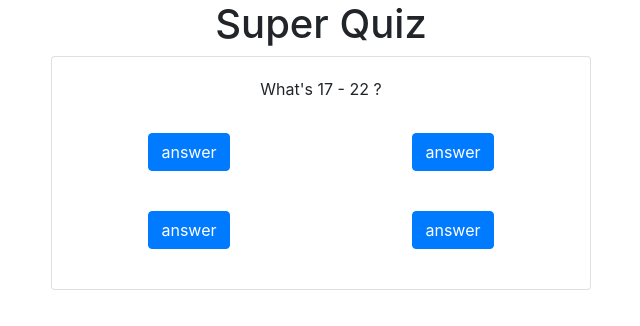
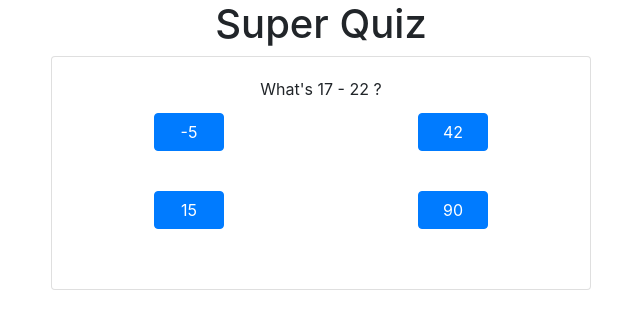
Before and after one commit to nucknine/vuejs, a Vue app in the folder my-app/: page / in a window 1280 px wide. Shown: the top 326 px of the page, without its empty margins (319-959 px from the left). Built offline with nearby package versions, Linux system fonts and the light colour scheme.

Commit message:
random answers

```diff
--- a/my-app/src/App.vue
+++ b/my-app/src/App.vue
@@ -3,7 +3,11 @@
     <div class="row">
       <div class="col-sm-12 text-center"><h1>Super Quiz</h1></div>
       <app-all-answers :question="question">
-        <app-answer v-for="answ in 4" :key="answ"></app-answer>
+        <app-answer
+          v-for="(answ, index) in answers"
+          :key="answ">
+          {{ index == operation ? answer : answ }}
+        </app-answer>
       </app-all-answers>
     </div>
   </div>
@@ -19,26 +23,32 @@ export default {
     return {
       firstNumber: Math.floor(Math.random() * 30),
       secondNumber: Math.floor(Math.random() * 30),
-      operation: Math.floor(Math.random() * 4) + 1
+      operation: Math.floor(Math.random() * 4),
+      answers: []
+    }
+  },
+  created () {
+    for (let i = 0; i < 4; i++) {
+      this.answers.push(Math.floor(Math.random() * 100))
     }
   },
   computed: {
     question () {
       let operation
       switch (this.operation) {
-        case 1 : operation = '-'; break
-        case 2 : operation = '+'; break
-        case 3 : operation = '*'; break
-        case 4 : operation = '/'; break
+        case 0 : operation = '-'; break
+        case 1 : operation = '+'; break
+        case 2 : operation = '*'; break
+        case 3 : operation = '%'; break
       }
       return this.firstNumber + ' ' + operation + ' ' + this.secondNumber
     },
     answer () {
       switch (this.operation) {
-        case 1 : return this.firstNumber - this.secondNumber
-        case 2 : return this.firstNumber + this.secondNumber
-        case 3 : return this.firstNumber * this.secondNumber
-        case 4 : return this.firstNumber / this.secondNumber
+        case 0 : return this.firstNumber - this.secondNumber
+        case 1 : return this.firstNumber + this.secondNumber
+        case 2 : return this.firstNumber * this.secondNumber
+        case 3 : return this.firstNumber % this.secondNumber
         default : return 0
       }
     }
--- a/my-app/src/components/AnswerComponent.vue
+++ b/my-app/src/components/AnswerComponent.vue
@@ -1,6 +1,8 @@
 <template>
     <div class="col-sm-6 text-center">
-        <button class="btn btn-default btn-primary">answer</button>
+        <div class="btn btn-default btn-primary">
+            <slot></slot>
+        </div>
     </div>
 </template>
 
@@ -12,6 +14,7 @@ export default {
 <!-- Add "scoped" attribute to limit CSS to this component only -->
 <style scoped>
     div {
-        margin: 20px 0 20px 0;
+        margin: 0 0 20px 0;
+        min-width: 70px;
     }
 </style>
```
